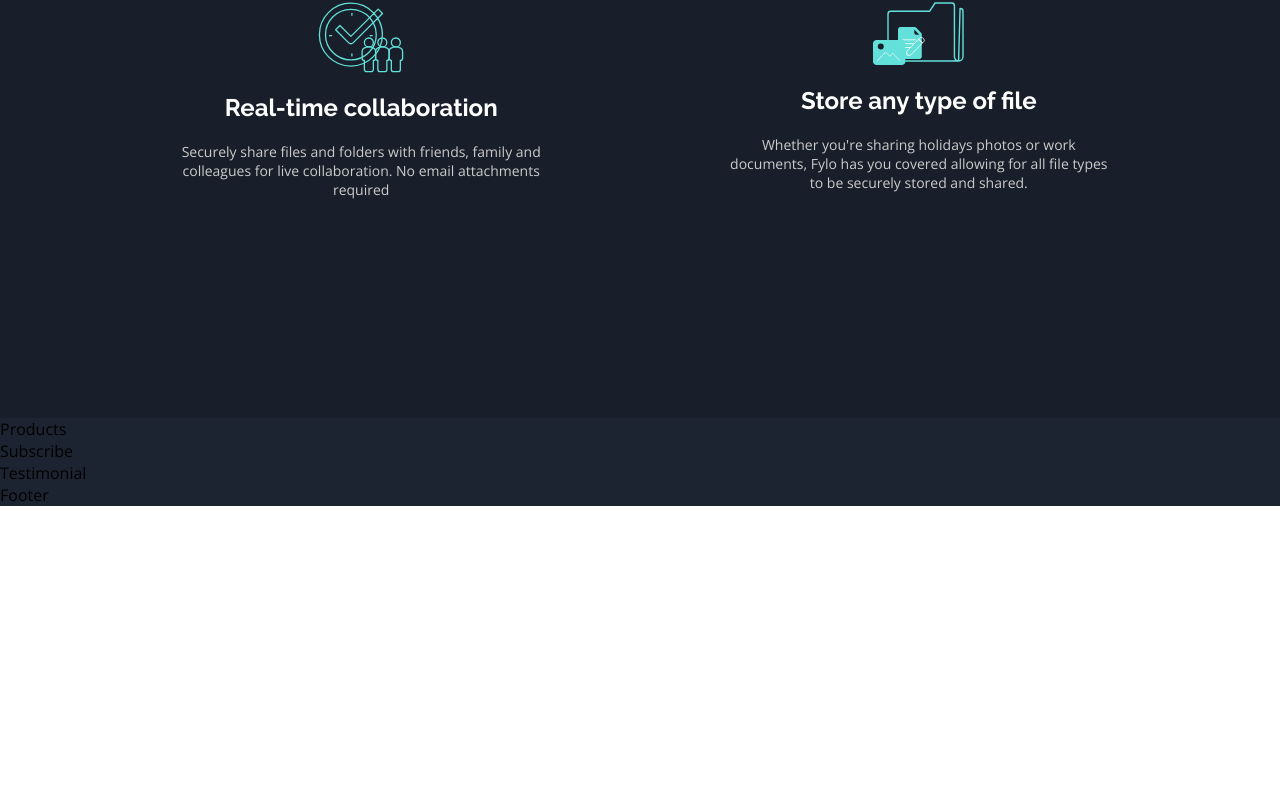
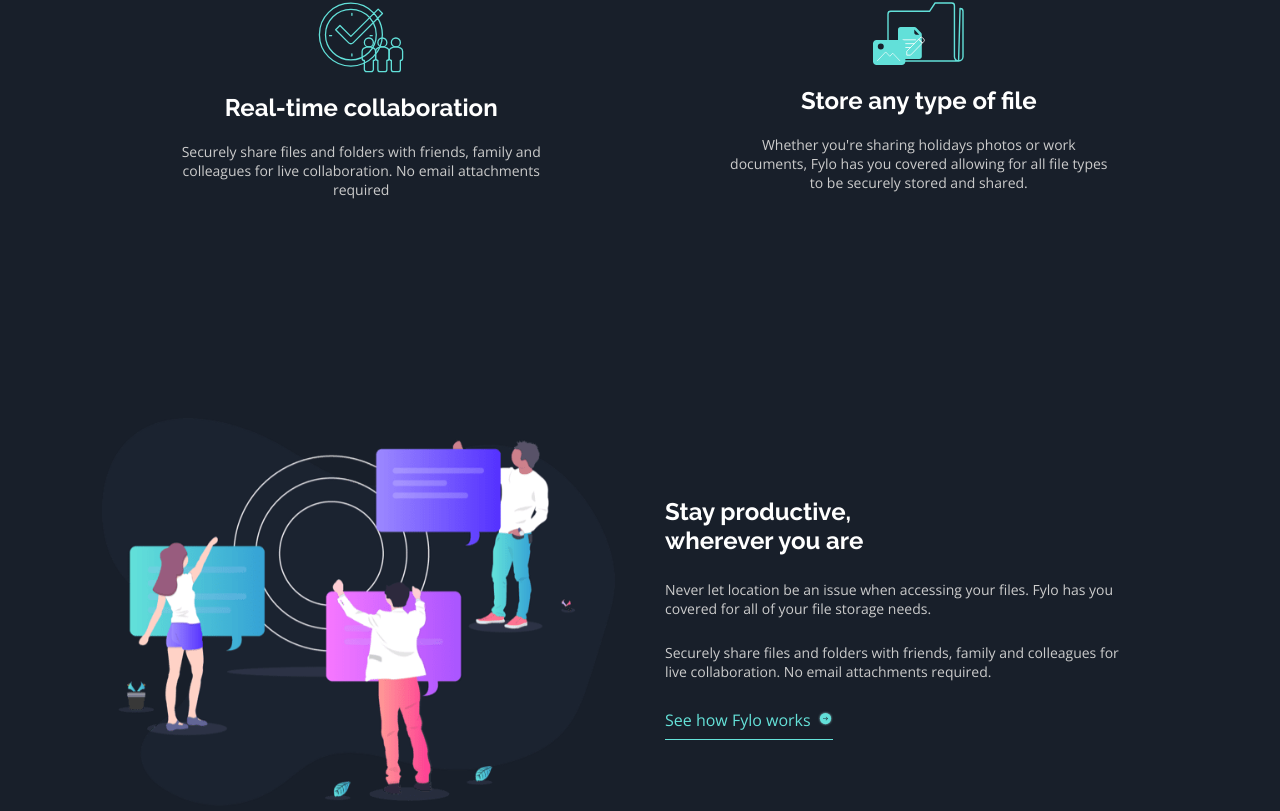
Before and after one commit to winsofttutorials/fylo-dark-theme-landing-page, a React (Vite) app: page / in a window 1280 px wide. Shown: the part 1346-2157 px from the top of the page. Before the commit the page ends 1852 px from the top, so only its background shows below. Built offline with nearby package versions, Linux system fonts and the light colour scheme.

Commit message:
'productive'

```diff
--- a/src/App.jsx
+++ b/src/App.jsx
@@ -18,9 +18,9 @@
         <Hero />
         <Services />
         <Products />
-        <Subscribe />
+        {/* <Subscribe />
         <Testimonial />
-        <Footer />
+        <Footer /> */}
       </div>
     </>
   );
--- a/src/Components/GetStarted/GetStarted.css
+++ /dev/null
@@ -1,4 +0,0 @@
-.g-wrapper {
-  min-height: 100vh;
-  background-color: var(--Dark-Blue-bg);
-}
--- a/src/Components/Products/Products.css
+++ b/src/Components/Products/Products.css
@@ -0,0 +1,87 @@
+.p-container {
+  background-color: var(--Dark-Blue-bg);
+}
+
+.p-container.padding {
+  padding: 0 8%;
+}
+.p-container > div {
+  flex: 1;
+}
+
+.image-container {
+  width: 100%;
+  max-width: 600px;
+}
+
+.image-container img {
+  width: 100%;
+}
+
+.productuction-info {
+  padding-left: 50px;
+}
+
+.productuction-info > :nth-child(1) {
+  margin-bottom: 25px;
+  max-width: 250px;
+}
+
+.productuction-info > :nth-child(2) {
+  margin-bottom: 25px;
+  max-width: 460px;
+  font-size: 14px;
+}
+
+.productuction-info > :nth-child(3) {
+  margin-bottom: 25px;
+  max-width: 460px;
+  font-size: 14px;
+}
+
+.productuction-info > :nth-child(4) {
+  border-bottom: 1px solid var(--Cyan);
+  color: var(--Cyan);
+  padding-bottom: 8px;
+}
+
+.productuction-info img {
+  width: 15px;
+  margin: 5px 0 0 3px;
+}
+
+@media (max-width: 375px) {
+  .p-container {
+    flex-direction: column;
+    padding: 40px 3%;
+  }
+
+  .p-container.padding {
+    padding: 0 3%;
+  }
+
+  .productuction-info {
+    padding: 0 0 50px;
+  }
+
+  .productuction-info > :nth-child(1) {
+    font-size: 18px;
+    max-width: 400px;
+    margin-top: 30px;
+  }
+
+  .productuction-info > :nth-child(2) {
+    font-size: 13px;
+    max-width: 300px;
+  }
+
+  .productuction-info > :nth-child(3) {
+    margin-bottom: 25px;
+    max-width: 300px;
+    font-size: 13px;
+  }
+
+  .productuction-info > :nth-child(4) {
+    font-size: 13px;
+  }
+}
--- a/src/Components/Products/Products.jsx
+++ b/src/Components/Products/Products.jsx
@@ -1,7 +1,37 @@
 import React from "react";
 import "./Products.css";
+import arrow from "../images/icon-arrow.svg";
+import illustration from "../images/illustration-stay-productive.png";
 const Products = () => {
-  return <div>Products</div>;
+  return (
+    <>
+      <section className="p-wrapper">
+        <div className="flexCol padding p-container">
+          {/* left */}
+          <div className="left-product">
+            <div className="image-container">
+              <img src={illustration} alt="illustration2" width={600} />
+            </div>
+          </div>
+          {/* right */}
+          <div className="productuction-info">
+            <h2 className="primaryText">Stay productive, wherever you are</h2>
+            <p className="secondaryText">
+              Never let location be an issue when accessing your files. Fylo has
+              you covered for all of your file storage needs.
+            </p>
+            <p className="secondaryText">
+              Securely share files and folders with friends, family and
+              colleagues for live collaboration. No email attachments required.
+            </p>
+            <span>
+              See how Fylo works <img src={arrow} alt="arrowIcon" />
+            </span>
+          </div>
+        </div>
+      </section>
+    </>
+  );
 };
 
 export default Products;
--- a/src/Components/Services/Services.css
+++ b/src/Components/Services/Services.css
@@ -45,6 +45,14 @@
     /* background-color: red; */
   }
 
+  .serviceCard img {
+    width: 50px;
+  }
+
+  .serviceCard > :nth-child(2) {
+    font-size: 16px;
+  }
+
   .serviceCard > :nth-child(3) {
     max-width: 400px;
     font-size: 15px;
```
Also changed, not shown: src/Components/GetStarted/GetStarted.jsx (deleted, +0 -13 lines).
